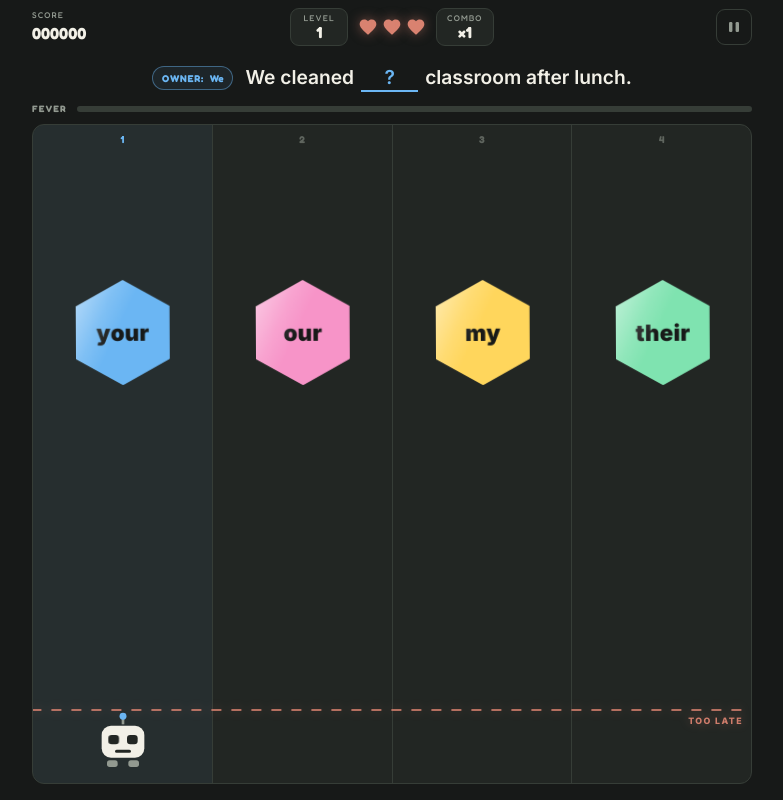
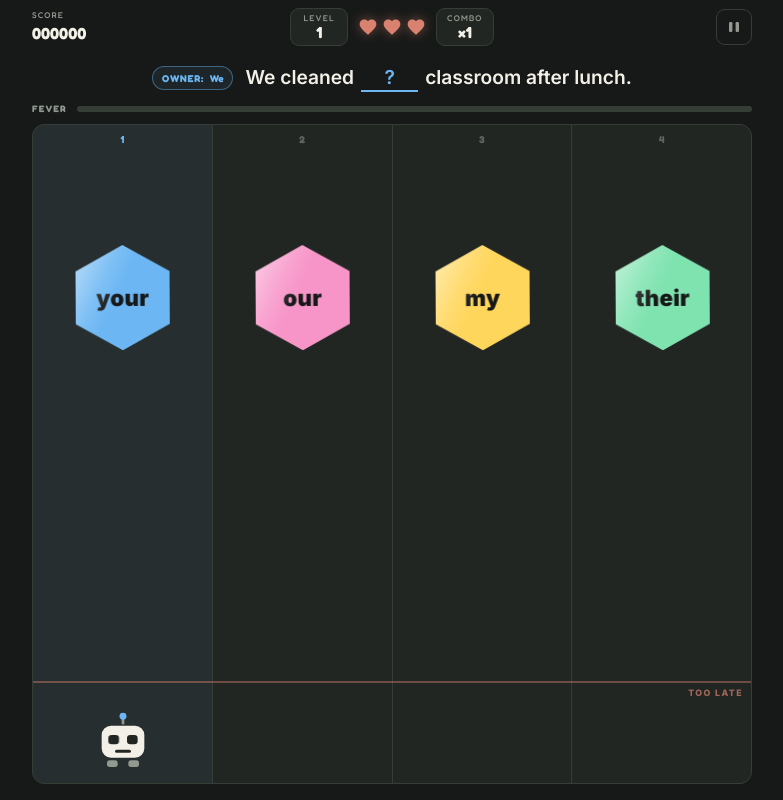
Before and after one commit to B00ZI/grammar-gem-catch, a plain HTML site: page index.html in a window 1280 px wide. Both pictures are taken after a click on the button "Start game". Shown: the whole page, without its empty margins (248-1031 px from the left). Drawn offline with Linux system fonts and the light colour scheme.

Commit message:
Miss counts when a gem touches the line, line raised above robot, plain faint red line, slower fall keeps reading time

```diff
--- a/index.html
+++ b/index.html
@@ -354,21 +354,16 @@
     letter-spacing: .02em; color: var(--ink);
   }
 
-  /* ---------- Miss line (the "too late" line just above the robot) ---------- */
+  /* ---------- Miss line (the "too late" line above the robot) ---------- */
   .miss-line {
     position: absolute; left: 0; right: 0; top: 0; z-index: 5;
     height: 2px; pointer-events: none;
-    background: repeating-linear-gradient(90deg,
-      rgba(217,130,112,.8) 0 10px, transparent 10px 20px);
-    background-size: 20px 2px;
-    filter: drop-shadow(0 0 5px rgba(217,130,112,.4));
-    animation: lineCrawl 1s linear infinite;
+    background: rgba(217,130,112,.42); /* faint red — touching it is too late */
   }
-  @keyframes lineCrawl { to { background-position-x: 20px; } }
   .miss-tag {
     position: absolute; right: .5rem; top: .3rem;
     font-size: .55rem; font-weight: 800; letter-spacing: .16em;
-    text-transform: uppercase; color: rgba(217,130,112,.95);
+    text-transform: uppercase; color: rgba(217,130,112,.7);
   }
 
   /* ---------- Short landscape phones ---------- */
@@ -392,7 +387,7 @@
     .gem.gem-correct { animation: none !important; }
     .prompt-blank.filled { animation-duration: .01ms !important; }
     .fx-wrong { animation: none !important; }
-    .popup, .overlay-panel, #hintBar, .chip-jump, .eye, .miss-line { animation: none !important; }
+    .popup, .overlay-panel, #hintBar, .chip-jump, .eye { animation: none !important; }
     .confetti { display: none !important; }
   }
 </style>
--- a/src/config.js
+++ b/src/config.js
@@ -12,8 +12,9 @@ export const config = {
 
   // Physics — fall time is normalized to lane height so reading time is
   // identical on phones and desktops; levels then compress it.
-  fallTimeSec: 12,          // seconds to fall to the miss line at level 1 (~10.5s,
-                            // measured to the line just above the robot, not the floor)
+  fallTimeSec: 15.5,        // ~10.3s for a gem to reach the miss line at level 1
+                            // (line sits higher AND counts on touch — slower fall
+                            // keeps the reading time gentle)
   speedPerLevel: 0.18,     // +18% fall speed per level
   dtCap: 0.05,             // max seconds per frame (blocks tunneling after tab switch)
   waveGapMs: 1150,         // breathing room after each answer (read the feedback!)
--- a/src/engine.js
+++ b/src/engine.js
@@ -106,9 +106,12 @@ function frame(now) {
 
 function update(dt) {
   const { height } = state.geometry;
-  // Miss line sits just above the robot (measure()); fall speed is
-  // normalized to the full lane height so reading time stays stable.
+  // Miss line sits above the robot (measure()); a gem counts as missed the
+  // moment its BOTTOM edge touches the line — no need to pass through it.
+  // Fall speed is normalized to the full lane height so reading time is
+  // stable on phones and desktops alike.
   const missY = state.geometry.missY > 50 ? state.geometry.missY : height;
+  const gemH = state.geometry.gemH || 100;
   const ramp = 1 + config.speedPerLevel * (state.level - 1);
   const speed = ((height || 468) / config.fallTimeSec) * ramp;
 
@@ -126,8 +129,8 @@ function update(dt) {
     if (!gem.dead) gem.y += speed * dt;
   }
 
-  // Gems that crossed the miss line (just above the robot — still visible).
-  const crossed = state.wave.filter((g) => !g.dead && g.y > missY);
+  // Gems whose bottom edge TOUCHED the miss line (still fully visible).
+  const crossed = state.wave.filter((g) => !g.dead && g.y + gemH > missY);
   if (crossed.length) {
     if (crossed.some((g) => g.correct)) {
       resolveMiss(); // reveals the gem that got away, then clears the rest
@@ -183,6 +186,10 @@ function spawnWave() {
 
     state.wave.push({ lane, text, correct, y: 0, el, dead: false });
   }
+
+  // Gem height (layout px) — the miss line checks the gem's BOTTOM edge,
+  // so "touching the line" is a miss, not "fully passed through".
+  state.geometry.gemH = state.wave[0]?.el?.offsetHeight || state.geometry.gemH;
 
   waveActive = true;
   bus.emit('wave', wave.question); // ui.js renders prompt + owner badge
@@ -309,15 +316,15 @@ function measure() {
   state.geometry.height = area.clientHeight;
   state.geometry.catchY = area.clientHeight * config.catchRatio;
 
-  // Miss line: slightly above the robot. A gem that crosses it is missed
-  // WHILE STILL VISIBLE — the player sees exactly which gem got away.
+  // Miss line: a bit above the robot. A gem whose bottom TOUCHES the line
+  // is missed — the whole gem is still visible above the line.
   const robot = document.getElementById('robot');
   if (robot && area.clientHeight) {
     const areaTop = area.getBoundingClientRect().top;
     const robotTop = robot.getBoundingClientRect().top;
-    state.geometry.missY = Math.max(120, robotTop - areaTop - 8);
+    state.geometry.missY = Math.max(140, robotTop - areaTop - 36);
   } else {
-    state.geometry.missY = area.clientHeight * 0.87; // fallback ≈ robot top
+    state.geometry.missY = area.clientHeight * 0.81; // fallback ≈ robot top + margin
   }
 
   // Park the visible "too late" line right on the miss line.
--- a/src/state.js
+++ b/src/state.js
@@ -23,7 +23,7 @@ export const state = {
 
   fever: { charge: 0, active: false, timer: 0 },
 
-  geometry: { height: 0, catchY: 0, missY: 0 },
+  geometry: { height: 0, catchY: 0, missY: 0, gemH: 100 },
 };
 
 /* ---------------- event bus ---------------- */
```
Also changed, not shown: 1 other file.
